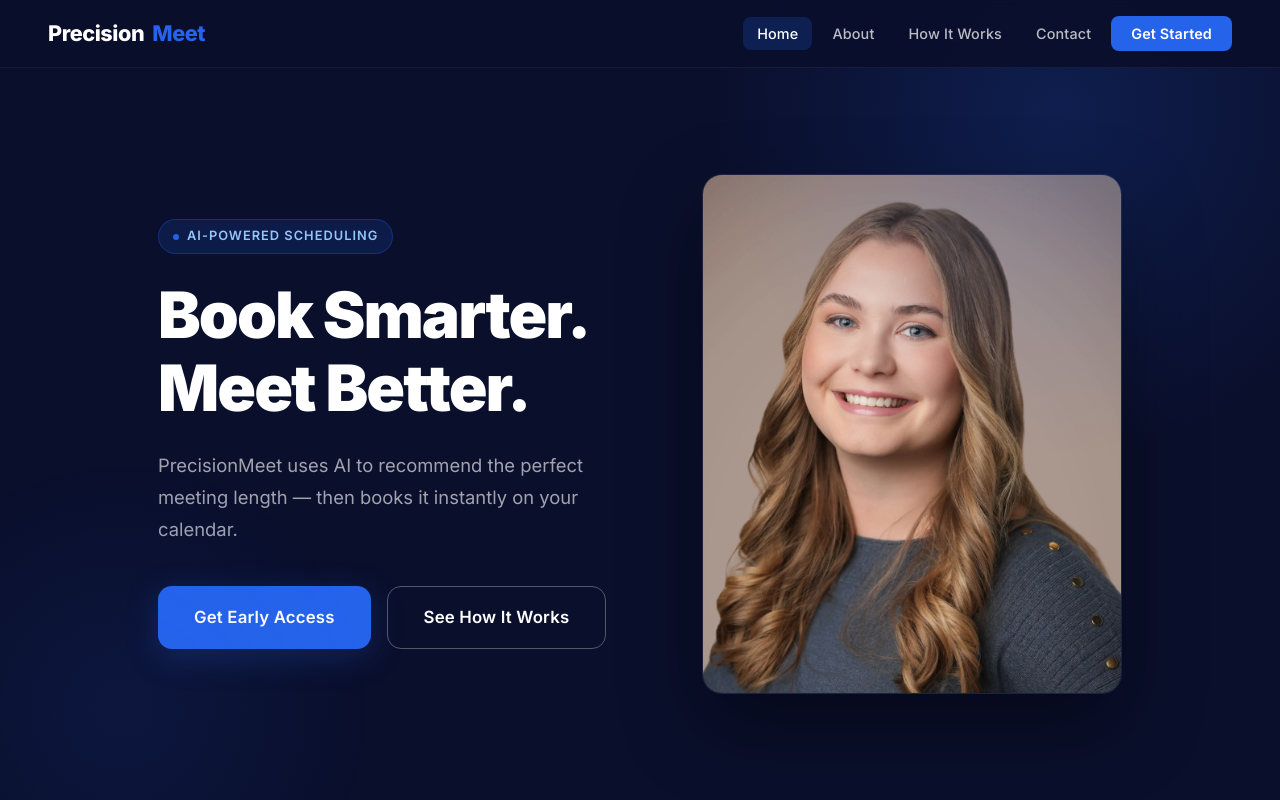
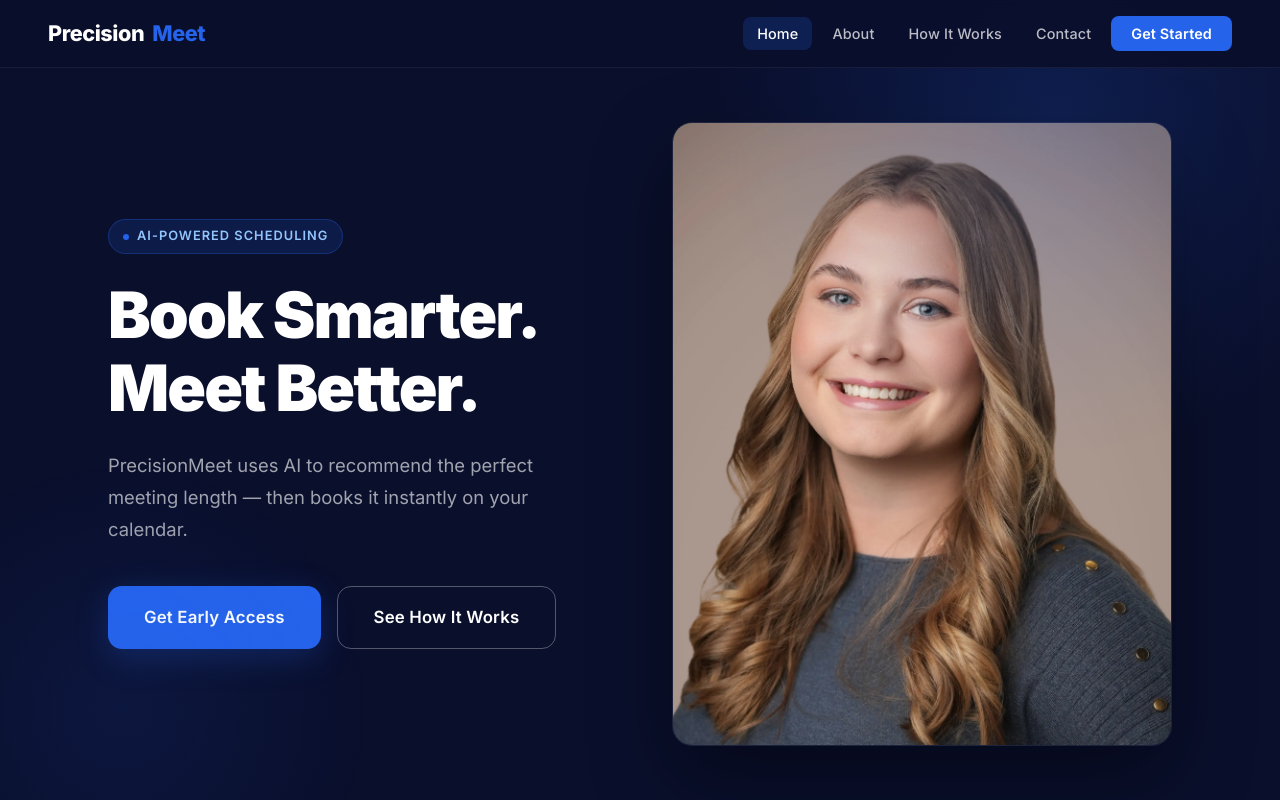
Before and after one commit to sannitocolleen-code/PrecisionMeet, a plain HTML site: page index.html in a window 1280 px wide. Shown: the top 800 px of the page. Drawn offline with Linux system fonts and the light colour scheme.

Commit message:
Fix photo1 cropping — use object-fit contain and auto height
- about.html: hero photo now displays full image without cropping
- index.html: founder photo in hero scales naturally, grid columns balanced

Co-Authored-By: Claude Sonnet 4.6 <noreply@anthropic.com>

```diff
--- a/index.html
+++ b/index.html
@@ -232,16 +232,16 @@
     /* ── Hero photo layout ── */
     .hero-index-grid {
       display: grid;
-      grid-template-columns: 1fr 420px;
+      grid-template-columns: 1fr 1fr;
       gap: 64px;
       align-items: center;
     }
 
     .hero-founder-img {
       width: 100%;
-      height: 520px;
-      object-fit: cover;
-      object-position: center top;
+      height: auto;
+      max-width: 100%;
+      object-fit: contain;
       border-radius: 20px;
       display: block;
       box-shadow: 0 32px 80px rgba(0,0,0,0.4);
```
Also changed, not shown: about.html (+3 -4 lines).
